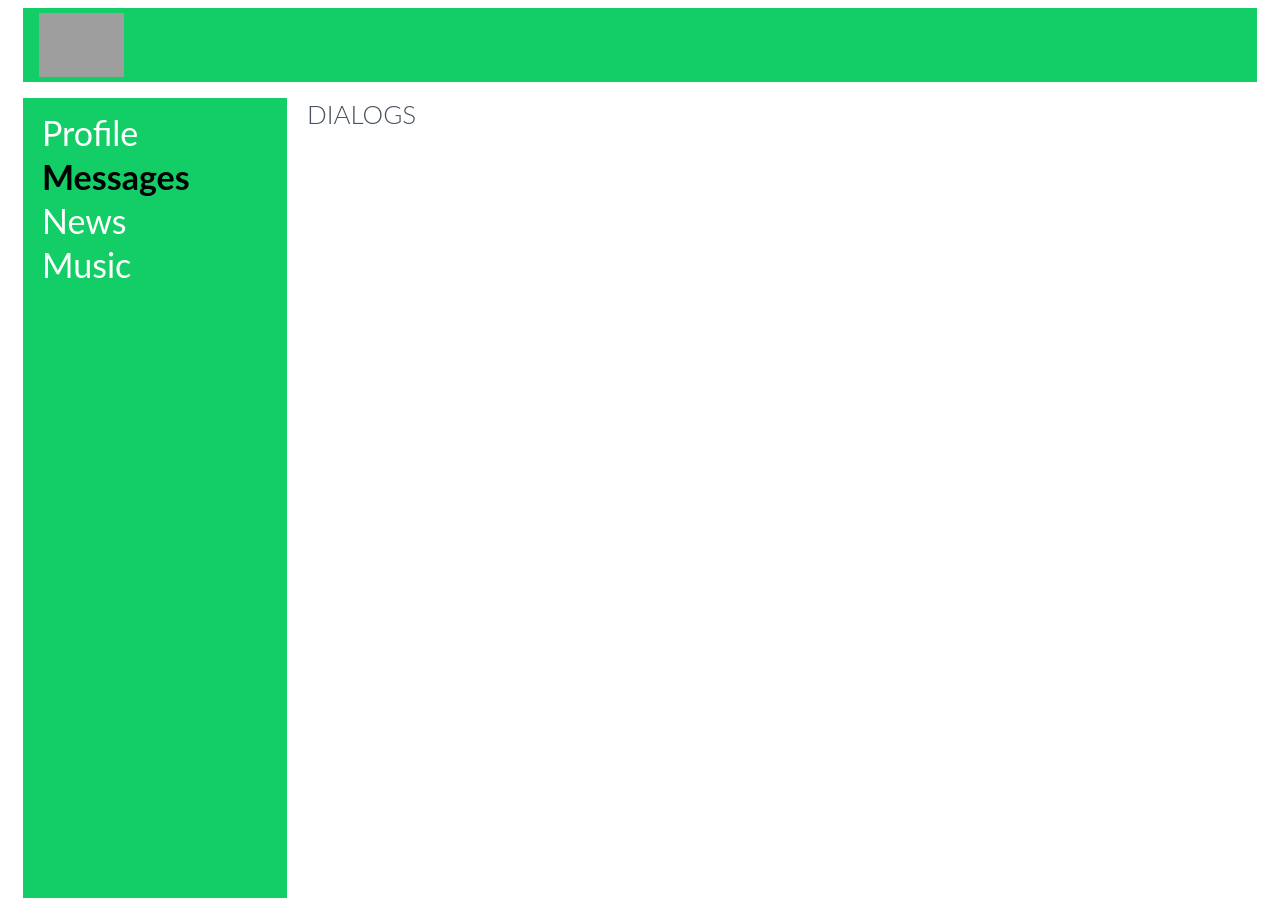
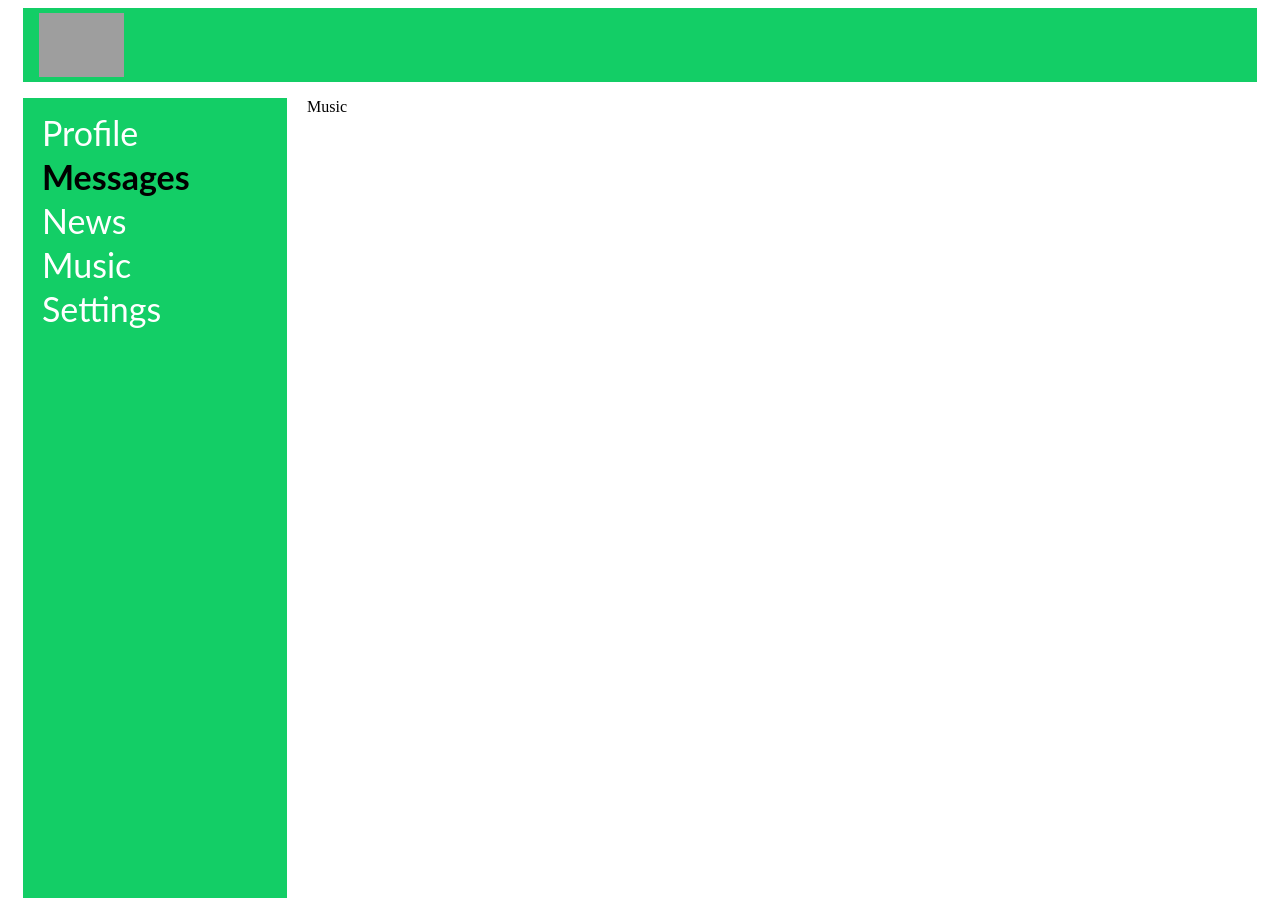
Before and after one commit to Anton-Osip/Social, a React (Create React App) app: page /music in a window 1280 px wide. Built offline with nearby package versions, Linux system fonts and the light colour scheme; grey boxes are pictures that could not be loaded.

Commit message:
19. Уроки React JS (route, browser-router, маршрутизация) - react курсы бесплатно

```diff
--- a/package.json
+++ b/package.json
@@ -5,6 +5,7 @@
   "dependencies": {
     "react": "16.6.3",
     "react-dom": "16.6.3",
+    "react-router-dom": "4.3.1",
     "react-scripts": "2.1.1"
   },
   "scripts": {
--- a/src/App.js
+++ b/src/App.js
@@ -1,21 +1,29 @@
 import React from 'react'
+import { BrowserRouter, Route } from 'react-router-dom'
 import './App.css'
 import { Dialogs } from './components/Dialogs/Dialogs'
 import { Header } from './components/Header/Header'
 import { Navbar } from './components/Navbar/Navbar'
-// import { Profile } from './components/Profile/Profile'
+import { Profile } from './components/Profile/Profile'
+import { News } from './components/News/News'
+import { Music } from './components/Music/Music'
+import { Settings } from './components/Settings/Settings'
 
 const App = () => {
 	return (
-		<div className='app-wrapper'>
-			<Header />
-			<Navbar />
-			<div className='content'>
-				<Dialogs />
-
-				{/* <Profile/> */}
+		<BrowserRouter>
+			<div className='app-wrapper'>
+				<Header />
+				<Navbar />
+				<div className='content'>
+					<Route path='/dialogs' component={Dialogs} />
+					<Route path='/profile' component={Profile} />
+					<Route path='/news' component={News} />
+					<Route path='/music' component={Music} />
+					<Route path='/settings' component={Settings} />
+				</div>
 			</div>
-		</div>
+		</BrowserRouter>
 	)
 }
 
--- /dev/null
+++ b/src/components/Music/Music.jsx
@@ -0,0 +1,6 @@
+import React from 'react'
+import styles from './Music.module.css'
+
+export function Music() {
+	return <div>Music</div>
+}
--- a/src/components/Navbar/Navbar.jsx
+++ b/src/components/Navbar/Navbar.jsx
@@ -2,18 +2,23 @@ import React from 'react'
 import styles from './Navbar.module.css'
 
 export function Navbar() {
-	return <nav className={styles.nav}>
+	return (
+		<nav className={styles.nav}>
 			<div className={styles.item}>
-				<a href='#aaa'>Profile</a>
+				<a href='/profile'>Profile</a>
 			</div>
 			<div className={`${styles.item} ${styles.activeLink}`}>
-				<a href='#aaa'>Messages</a>
+				<a href='/dialogs'>Messages</a>
 			</div>
 			<div className={styles.item}>
-				<a href='#aaa'>News</a>
+				<a href='/news'>News</a>
 			</div>
 			<div className={styles.item}>
-				<a href='#aaa'>Music</a>
+				<a href='/music'>Music</a>
+			</div>
+			<div className={styles.item}>
+				<a href='/settings'>Settings</a>
 			</div>
 		</nav>
+	)
 }
--- /dev/null
+++ b/src/components/News/News.jsx
@@ -0,0 +1,6 @@
+import React from 'react'
+import styles from './News.module.css'
+
+export function News() {
+	return <div>News</div>
+}
--- /dev/null
+++ b/src/components/Settings/Settings.jsx
@@ -0,0 +1,6 @@
+import React from 'react'
+import styles from './Settings.module.css'
+
+export function Settings() {
+	return <div>Settings</div>
+}
```
Also changed, not shown: src/components/Music/Music.module.css (added), src/components/News/News.module.css (added), src/components/Settings/Settings.module.css (added), 1 other file (tests, documents, lock files or other folders).
